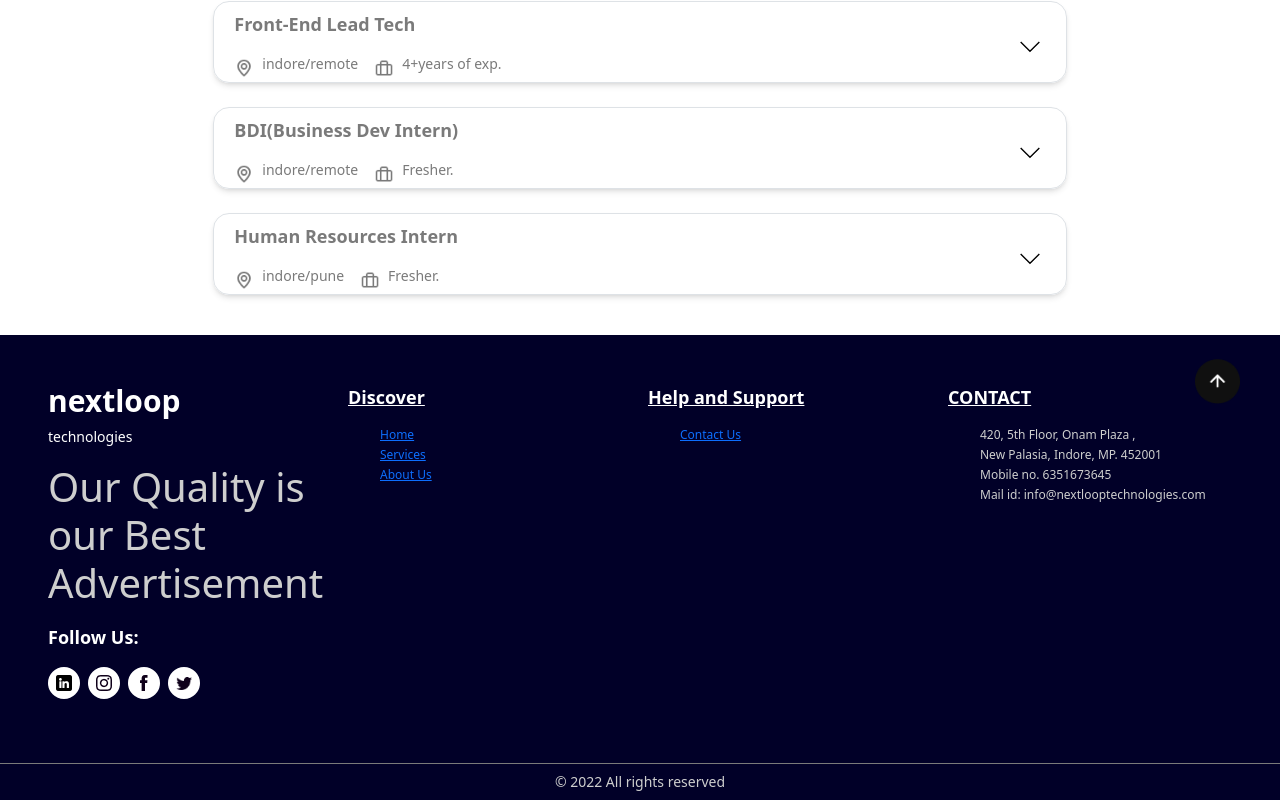
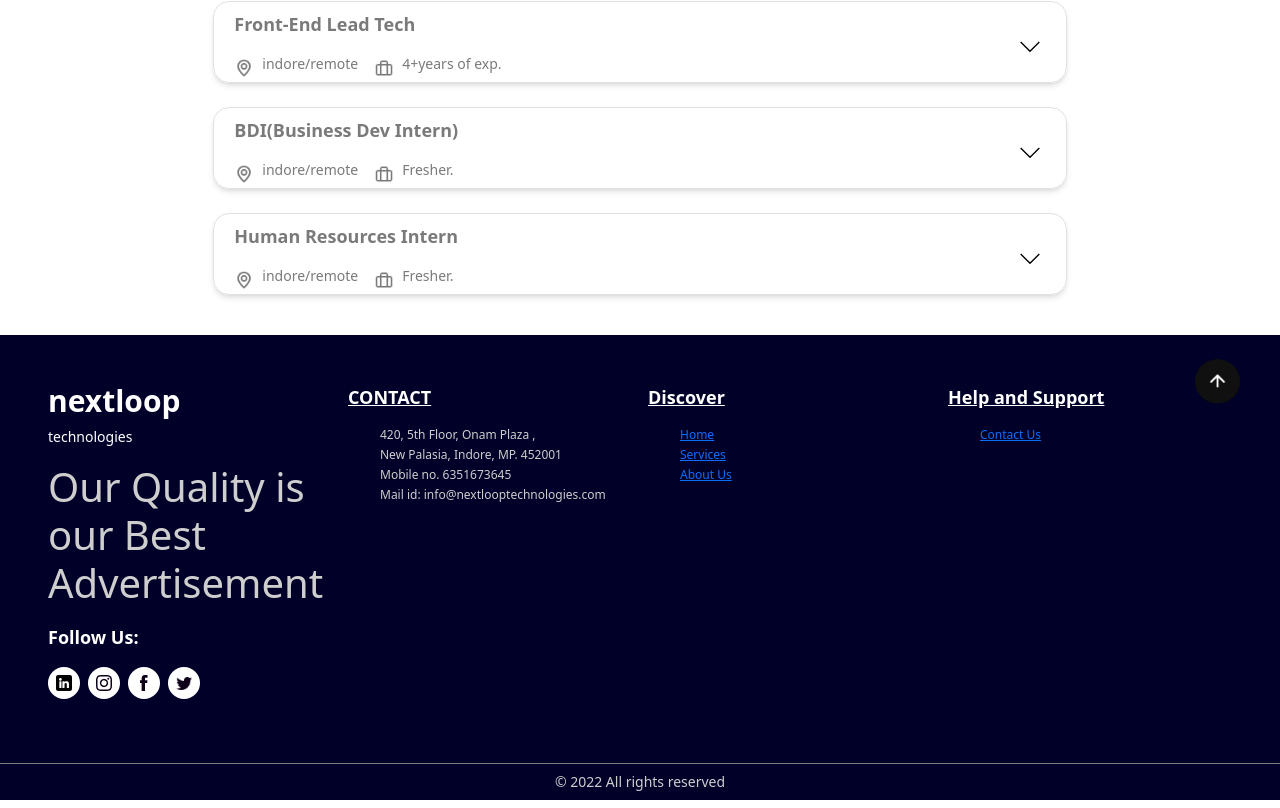
Before and after one commit to rakshit-ameriya/nextloop_v2, a Next.js app: page /career in a window 1280 px wide. Shown: the part 839-1647 px from the top of the page. Built offline with nearby package versions, Linux system fonts and the light colour scheme.

Commit message:
rearrange footer section

```diff
--- a/components/Footer/index.tsx
+++ b/components/Footer/index.tsx
@@ -36,8 +36,8 @@ function Footer() {
   return (
     <>
       <div className="bg-primaryBg   h-1/2 w-full flex justify-center items-center p-5 relative  ">
-        <div className="grid md:grid-cols-4 grid-cols-2 gap-x-4">
-          <div className="">
+        <div className="grid  sm:grid-cols-4 grid-cols-2 gap-x-4">
+          <div className="sm:order-1 order-1">
             <h1 className="text-white font-bold text-xl xl:text-3xl 2xl:text-3xl">
               {TEXT_CONSTANTS.NEXTLOOP}
             </h1>
@@ -67,7 +67,7 @@ function Footer() {
               ))}
             </div>
           </div>
-          <div className="">
+          <div className="sm:order-2 order-2">
             <h1 className="text-white font-bold text-sm xl:text-lg 2xl:text-2xl underline ">
               {TEXT_CONSTANTS.DISCOVER}
             </h1>
@@ -99,7 +99,7 @@ function Footer() {
               ))}
             </ul>
           </div> */}
-          <div className="">
+          <div className="sm:order-3 order-2">
             <h1 className="text-white font-bold text-sm  xl:text-lg 2xl:text-2xl underline">
               {TEXT_CONSTANTS.HELP_AND_SUPPORT}
             </h1>
@@ -116,7 +116,7 @@ function Footer() {
               ))}
             </ul>
           </div>
-          <div className="">
+          <div className="sm:order-4 order-1">
             <h1 className="text-white font-bold text-sm xl:text-lg 2xl:text-2xl underline ">
               {TEXT_CONSTANTS.CONTACT}
             </h1>
--- a/pages/career.tsx
+++ b/pages/career.tsx
@@ -50,7 +50,7 @@ const Career = () => {
     {
       id: 5,
       jobTitle: 'Human Resources Intern',
-      location: 'indore/pune',
+      location: 'indore/remote',
       exp: 'Fresher.',
       keySkills:
         'Experience as a Staff Assistant or similar junior HR role is a plus',
```
